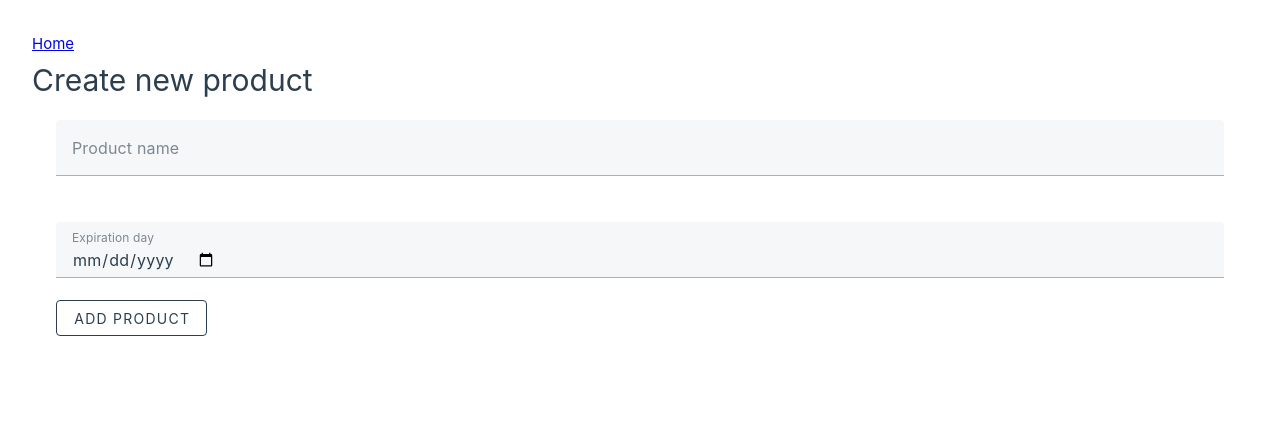
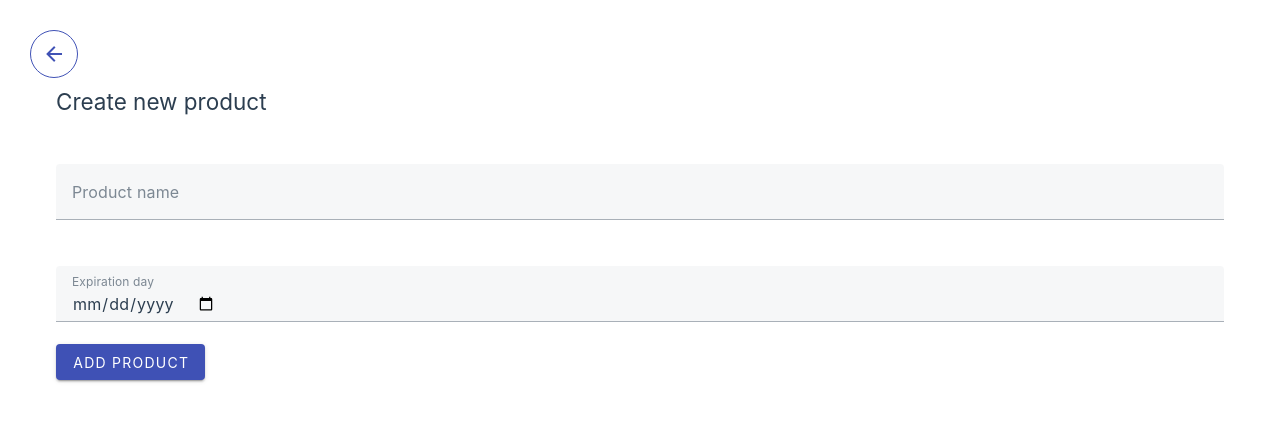
Before and after one commit to patriciohuang/home-stock-manager, a Vue app: page /create in a window 1280 px wide. Shown: the top 422 px of the page. Built offline with nearby package versions, Linux system fonts and the light colour scheme.

Commit message:
general styles and buttons changies

```diff
--- a/index.html
+++ b/index.html
@@ -3,6 +3,7 @@
   <head>
     <meta charset="UTF-8">
     <link rel="icon" href="/favicon.ico">
+
     <meta name="viewport" content="width=device-width, initial-scale=1.0">
     <title>Home Stock Manager</title>
   </head>
--- a/package.json
+++ b/package.json
@@ -18,6 +18,7 @@
     "vuetify": "^3.1.5"
   },
   "devDependencies": {
+    "@mdi/font": "^7.1.96",
     "@vitejs/plugin-vue": "^4.0.0",
     "cypress": "^12.0.2",
     "eslint": "^8.22.0",
--- a/src/App.vue
+++ b/src/App.vue
@@ -3,11 +3,6 @@ import { RouterLink, RouterView } from 'vue-router'
 </script>
 
 <template>
-  <header>
-    <div class="wrapper">
-        <RouterLink to="/">Home</RouterLink>
-    </div>
-  </header>
   <RouterView />
 </template>
 
--- a/src/assets/main.css
+++ b/src/assets/main.css
@@ -1,7 +1,22 @@
 @import './base.css';
+h1 {
+  display: flex;
+  justify-content: center;
+}
 
-
-
+a {
+  text-decoration: none;
+}
+#create-button {
+  position: fixed;
+  bottom: 30px;
+  right: 30px;
+}
+#go-back {
+  position: fixed;
+  top: 30px;
+  left: 30px;
+}
 #app {
   max-width: 1280px;
   margin: 0 auto;
@@ -10,9 +25,7 @@
 }
 
 @media (hover: hover) {
-  a:hover {
-    background-color: hsla(160, 100%, 37%, 0.2);
-  }
+
 }
 
 @media (min-width: 1024px) {
--- a/src/components/AddProduct.vue
+++ b/src/components/AddProduct.vue
@@ -19,7 +19,7 @@
           ></v-text-field>
         </v-col>
       </v-row>
-      <v-btn type="submit" variant="outlined">
+      <v-btn type="submit" color="indigo">
         Add Product
       </v-btn>
 
--- a/src/main.js
+++ b/src/main.js
@@ -2,6 +2,7 @@ import { createApp } from 'vue'
 import App from './App.vue'
 import router from './router'
 
+import '@mdi/font/css/materialdesignicons.css'
 import './assets/main.css'
 
 // Vuetify
--- a/src/views/Create.vue
+++ b/src/views/Create.vue
@@ -2,9 +2,26 @@
   import AddProduct from '../components/AddProduct.vue'
 </script>
 <template>
-  <h1>Create new product</h1>
+  <v-container>
+      <v-row>
+        <v-col cols="12">
+          <a @click="$router.go(-1)" id="go-back">
+            <v-btn
+              icon="mdi-arrow-left"
+              color="indigo"
+              variant="outlined"
+            >
+            </v-btn>
+          </a>
+        </v-col>
+      </v-row>
+      <v-row>
+        <v-col cols="12" class="py-6">
+          <h2>Create new product</h2>
+        </v-col>
+      </v-row>
+  </v-container>
   <AddProduct />
-
 </template>
 
 <style>
--- a/src/views/Home.vue
+++ b/src/views/Home.vue
@@ -4,20 +4,15 @@ import ProductList from '@/components/ProductList.vue';
 
 <template>
   <main>
+    <h1 class="py-6">Home Stock</h1>
     <ProductList />
-
-    <v-container>
-      <v-row justify="space-between" class="text-center">
-        <v-col>
-          <RouterLink to="/create">
-            <v-btn
-            color="indigo"
-            >Create
-            </v-btn>
-          </RouterLink>
-        </v-col>
-      </v-row>
-    </v-container>
+      <RouterLink to="/create" id="create-button">
+        <v-btn
+        icon="mdi-plus"
+        color="indigo"
+        >
+        </v-btn>
+      </RouterLink>
   </main>
 </template>
 <style>
```
Also changed, not shown: 1 other file (tests, documents, lock files or other folders).
